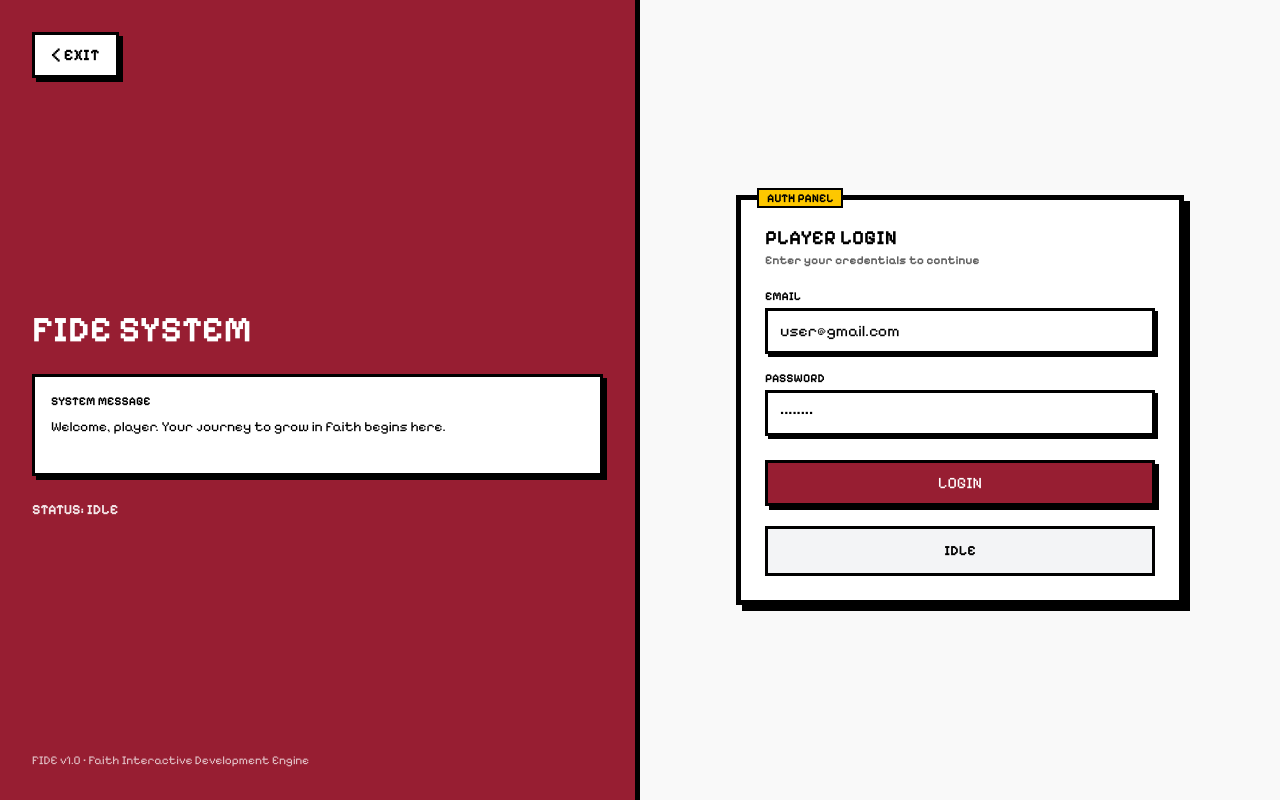
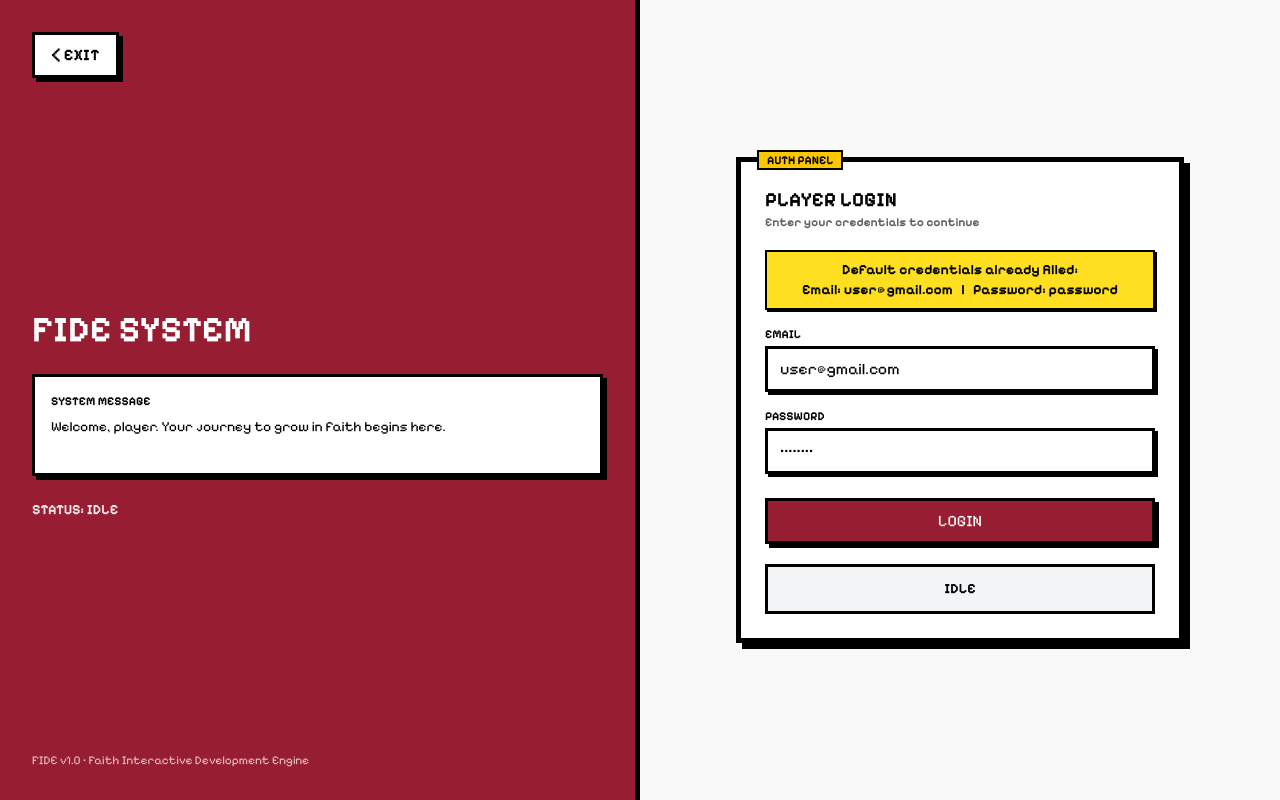
Before and after one commit to AlvaJufinto/fide, a React (Vite) app: page /login in a window 1280 px wide. Built offline with nearby package versions, Linux system fonts and the light colour scheme; no server answers.

Commit message:
enhance: login page

```diff
--- a/src/pages/Login.tsx
+++ b/src/pages/Login.tsx
@@ -25,8 +25,7 @@ function Input({
 				type={type}
 				value={value}
 				onChange={onChange}
-				className="border-3 border-black px-3 py-2 bg-white focus:outline-none
-				shadow-[3px_3px_0px_black]"
+				className="border-3 border-black px-3 py-2 bg-white focus:outline-none shadow-[3px_3px_0px_black]"
 			/>
 		</div>
 	);
@@ -38,13 +37,11 @@ function useTyping(text: string, speed = 25) {
 	useEffect(() => {
 		let i = 0;
 		setDisplayed("");
-
 		const interval = setInterval(() => {
 			i++;
 			setDisplayed(text.slice(0, i));
 			if (i >= text.length) clearInterval(interval);
 		}, speed);
-
 		return () => clearInterval(interval);
 	}, [text, speed]);
 
@@ -79,7 +76,6 @@ export default function Login() {
 			setStatus("CONNECTING...");
 			await login(email, password);
 			setStatus("SUCCESS");
-
 			setInterval(() => window.location.reload(), 200);
 		} catch (err) {
 			console.error(err);
@@ -102,8 +98,7 @@ export default function Login() {
 			<div className="hidden md:flex flex-col justify-between bg-primary text-white p-8 border-r-5 border-black">
 				<Button
 					onClick={() => navigate("/")}
-					customClass="w-fit border-3 border-black px-4 py-2 bg-white! text-black font-bold
-					shadow-[3px_3px_0px_black]"
+					customClass="w-fit border-3 border-black px-4 py-2 bg-white! text-black font-bold shadow-[3px_3px_0px_black]"
 				>
 					{"<"} EXIT
 				</Button>
@@ -147,6 +142,13 @@ export default function Login() {
 					</div>
 
 					<form onSubmit={handleLogin} className="space-y-4">
+						{/* DISCLAIMER BANNER */}
+						<div className="w-full bg-yellow-300 border-2 border-black p-2 text-sm font-bold text-center mb-4 shadow-[2px_2px_0px_black]">
+							Default credentials already filled: <br />
+							<b>Email:</b> user@gmail.com &nbsp; | &nbsp; <b>Password:</b>{" "}
+							password
+						</div>
+
 						<Input
 							label="EMAIL"
 							type="email"
```
